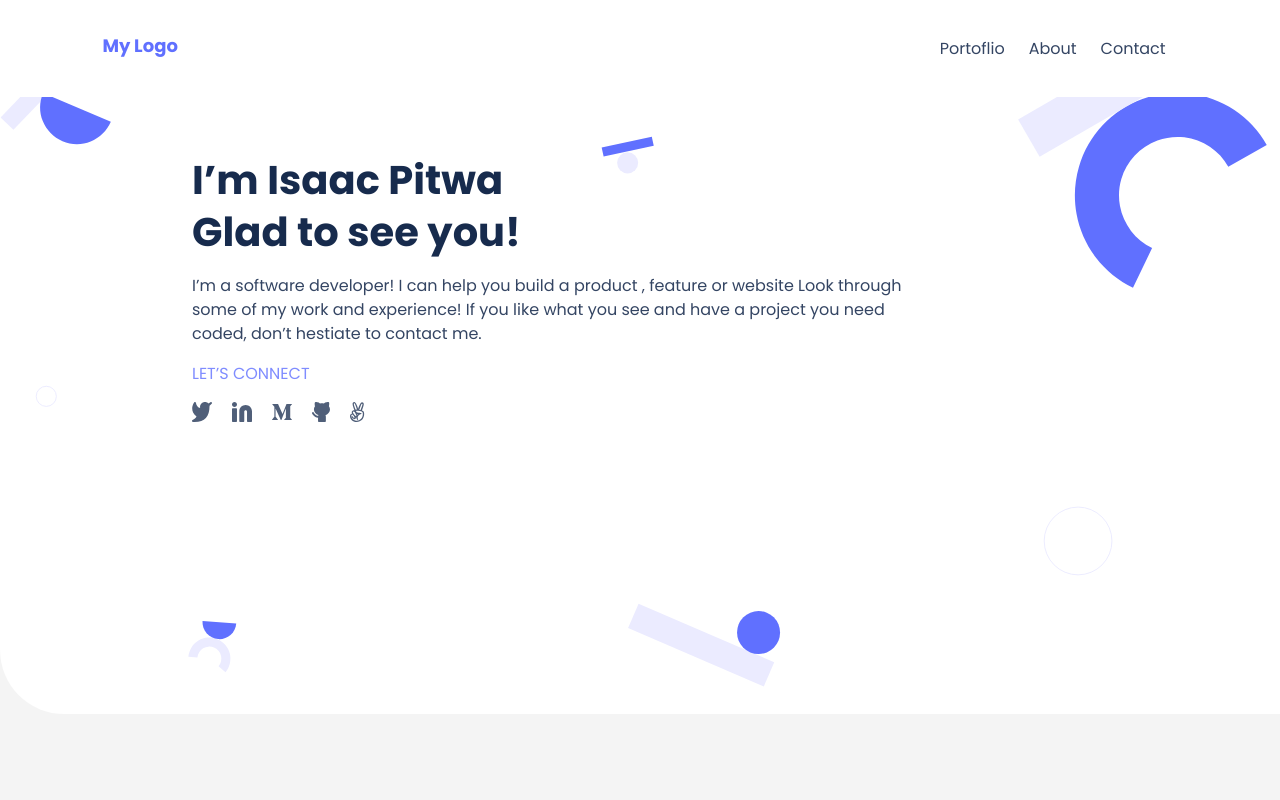
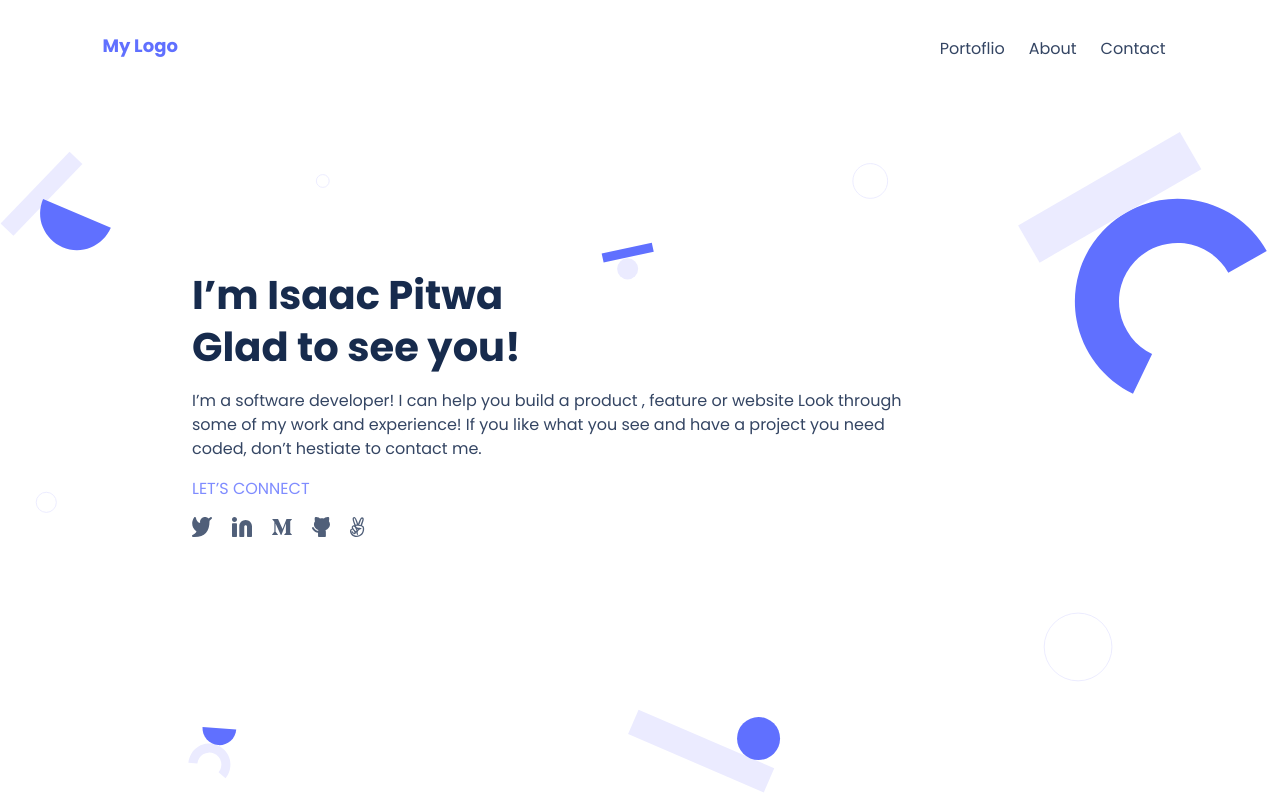
Before and after one commit to isaacpitwa/my-portfolio, a website: page index.html in a window 1280 px wide. Shown: the top 800 px of the page. Drawn offline with Linux system fonts and the light colour scheme.

Commit message:
Fix scroll event styles

```diff
--- a/styles.css
+++ b/styles.css
@@ -365,7 +365,8 @@ textarea {
     background-position: center;
     width: unset;
     padding-left: 15%;
-    padding-top: 12%;
+    padding-top: 21%;
+    height: 80vh;
   }
 
   section.headerline h2 {
```
